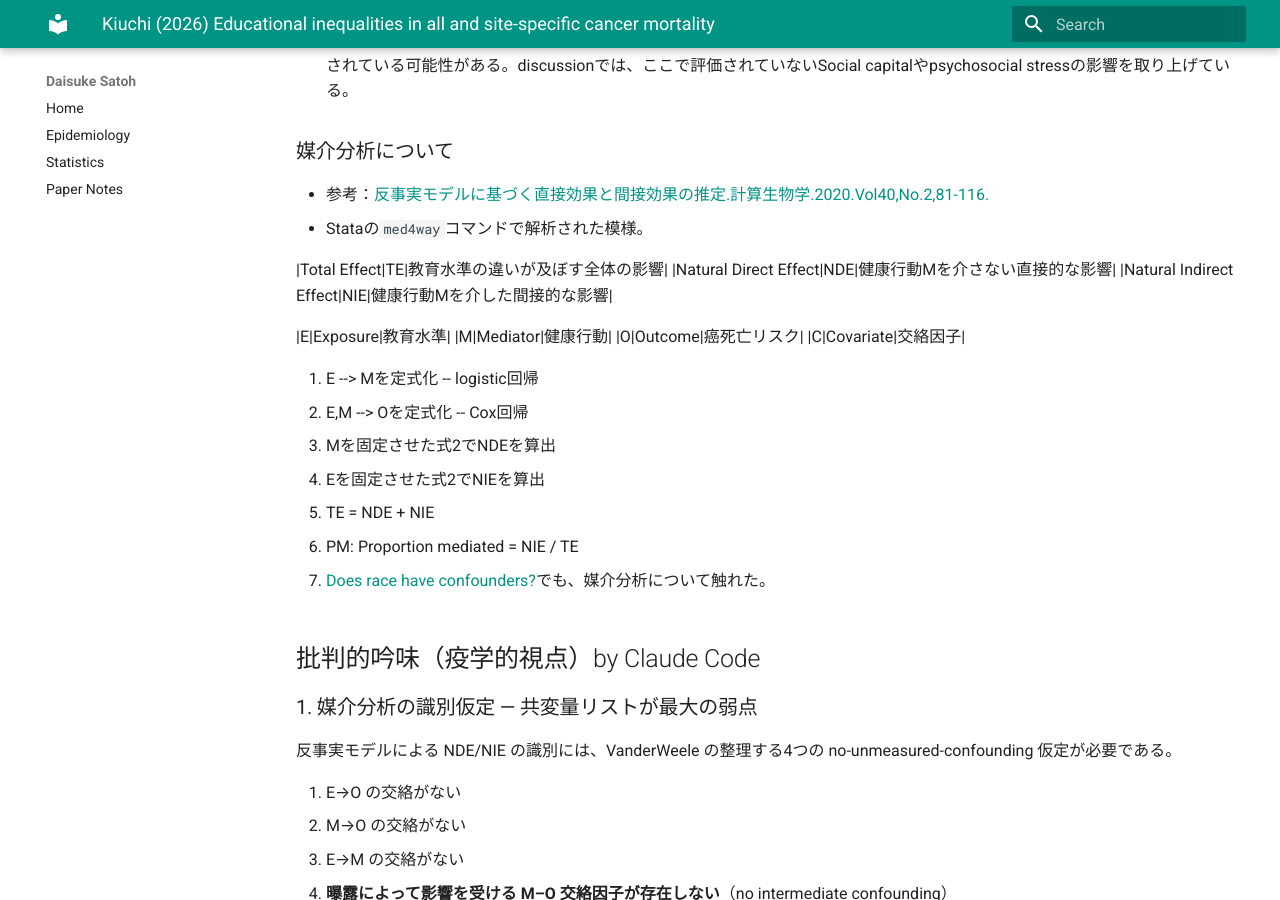
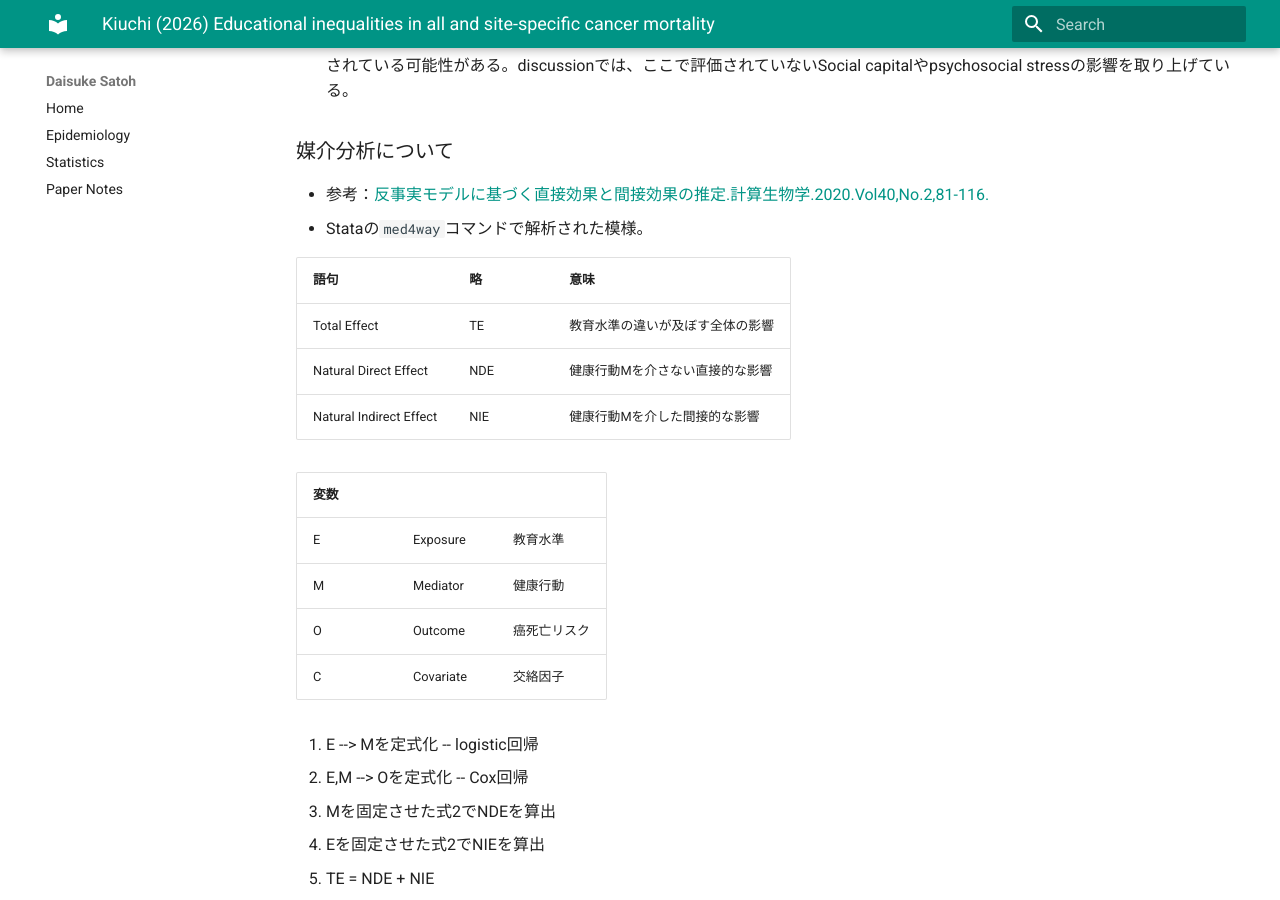
Before and after one commit to dsatoh20/dsatoh20.github.io, an MkDocs documentation site: the page built from docs/paper_notes/2026-08-11_Kiuchi2026_education-cancer-mortality.md, in a window 1280 px wide and 900 px high, scrolled down 1433 px. Built offline with MkDocs 1.6.1 and Material for MkDocs 9.7.7, drawn with Linux system fonts in a browser that asks for light colours.

Commit message:
sync: update from career repo

```diff
--- a/docs/paper_notes/2026-08-11_Kiuchi2026_education-cancer-mortality.md
+++ b/docs/paper_notes/2026-08-11_Kiuchi2026_education-cancer-mortality.md
@@ -51,11 +51,15 @@
 - Stataの`med4way`コマンドで解析された模様。
 
 
+|語句|略|意味|
+|--|--|--|
 |Total Effect|TE|教育水準の違いが及ぼす全体の影響|
 |Natural Direct Effect|NDE|健康行動Mを介さない直接的な影響|
 |Natural Indirect Effect|NIE|健康行動Mを介した間接的な影響|
 
 
+|変数|||
+|--|--|--|
 |E|Exposure|教育水準|
 |M|Mediator|健康行動|
 |O|Outcome|癌死亡リスク|
```
